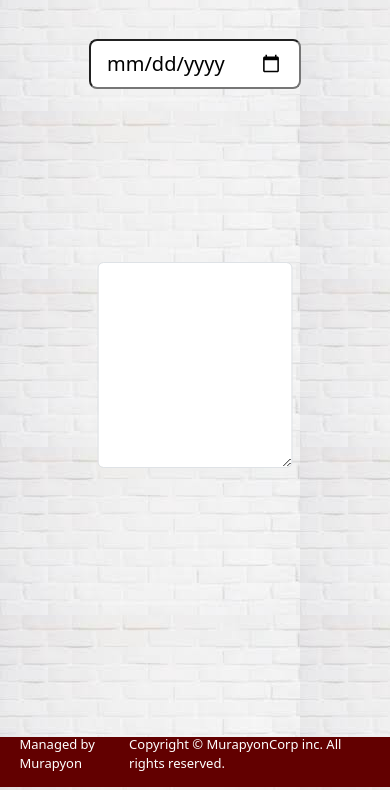
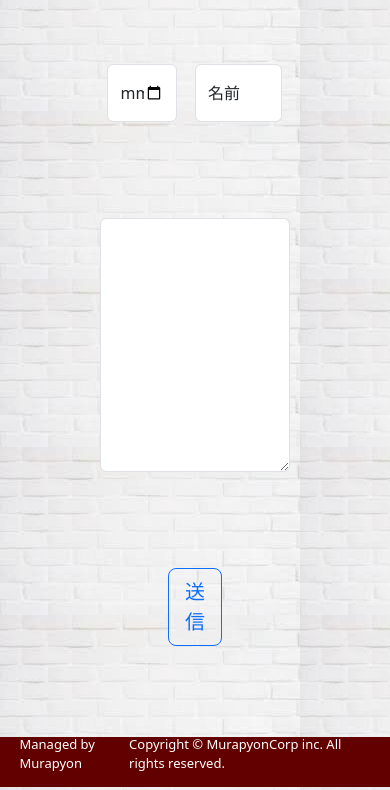
Before and after one commit to Murapyon3286/My-PrivacyPolicy, a plain HTML site: page form.html in a window 390 px wide. Shown: the part 57-847 px from the top of the page. Drawn offline with nearby package versions, Linux system fonts and the light colour scheme.

Commit message:
responsive

```diff
--- a/form.html
+++ b/form.html
@@ -14,13 +14,29 @@
         <h1 class="headline mb-5">お問い合わせフォーム</h1>
       </header>
       <main>
-        <div class="input-date position-absolute start-50 translate-middle">
-          <input type="date" name="date-form" class="form-control-lg">
+        <div class="container-fluid">
+          <div class="d-flex flex-row">
+            <div class="col-xxl-3 offset-xxl-2 col-xl-4 offset-xl-1 col-lg-4 offset-lg-1 col-md-4 offset-md-1 col-sm-4 offset-sm-1 col-4 offset-1">
+              <input type="date" class="form-control h-100">
+            </div>
+            <div class="col-xxl-4 offset-xxl-1 col-xl-5 offset-xl-1 col-lg-5 offset-lg-1 col-md-5 offset-md-1 col-sm-5 offset-sm-1 col-5 offset-1">
+              <div class="form-floating">
+                <input type="text" class="form-control" id="floatingInput" placeholder="太郎">
+                <label for="floatingInput">名前</label>
+              </div>
+            </div>
+          </div>
+          <div class="row mt-5">
+            <div class="col-xxl-9 col-xl-11 col-lg-11 col-md-11 col-sm-11 col-11 mx-auto mt-5">
+              <textarea rows="10" class="form-control"></textarea>
+            </div>
+          </div>
+          <div class="row mt-5">
+            <div class="d-grid col-xxl-3 col-xl-3 col-lg-3 col-md-4 col-sm-4 col-4 mx-auto mt-5">
+              <button type="button" class="btn btn-outline-primary btn-lg">送信</button>
+            </div>
+          </div>
         </div>
-        <div class="form-block position-absolute top-50 start-50 translate-middle">
-          <textarea rows="8" class="form-control"></textarea>
-        </div>
-        <div class="submit-button-area"></div>
       </main>
       <footer>
         <div class="footer-row">
```
